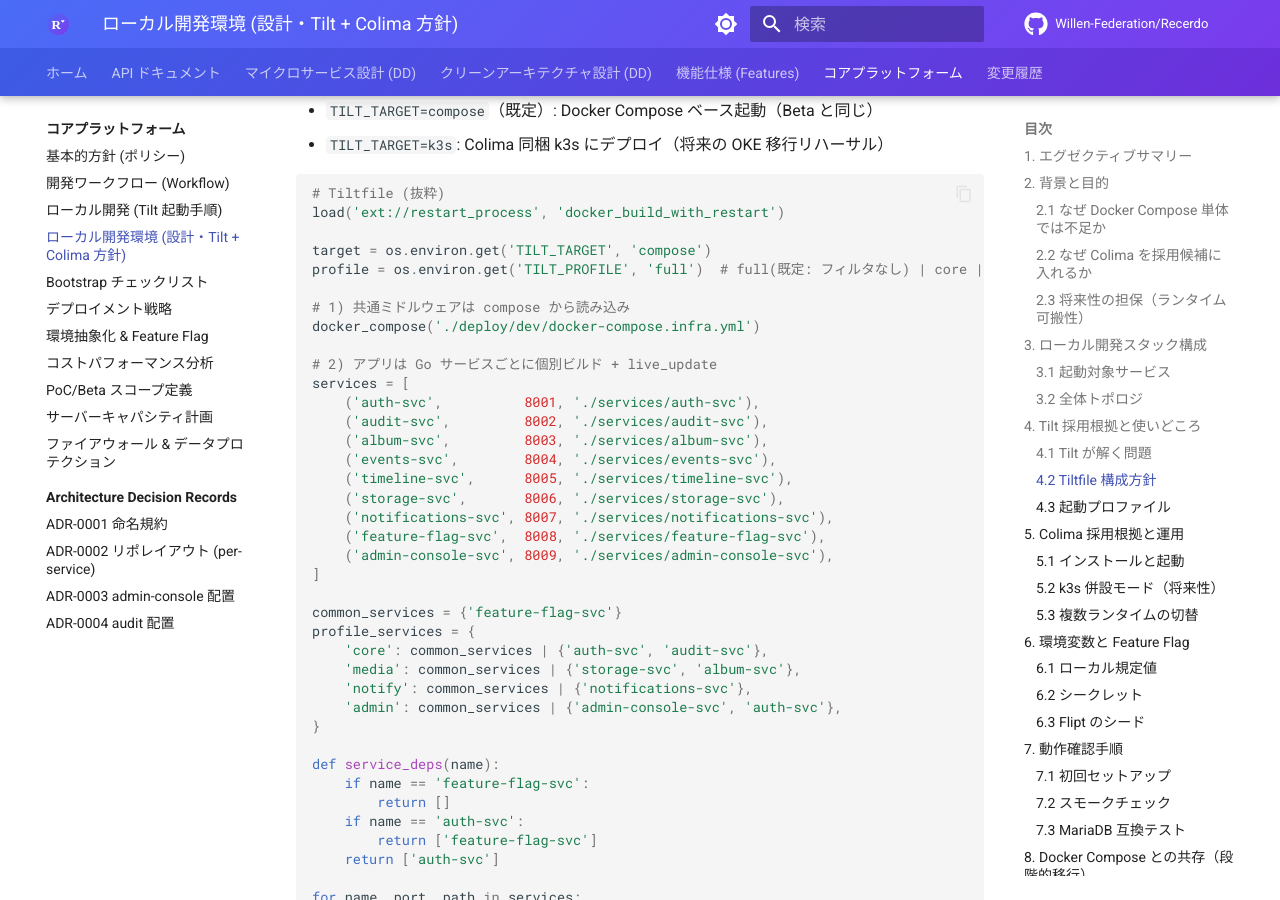
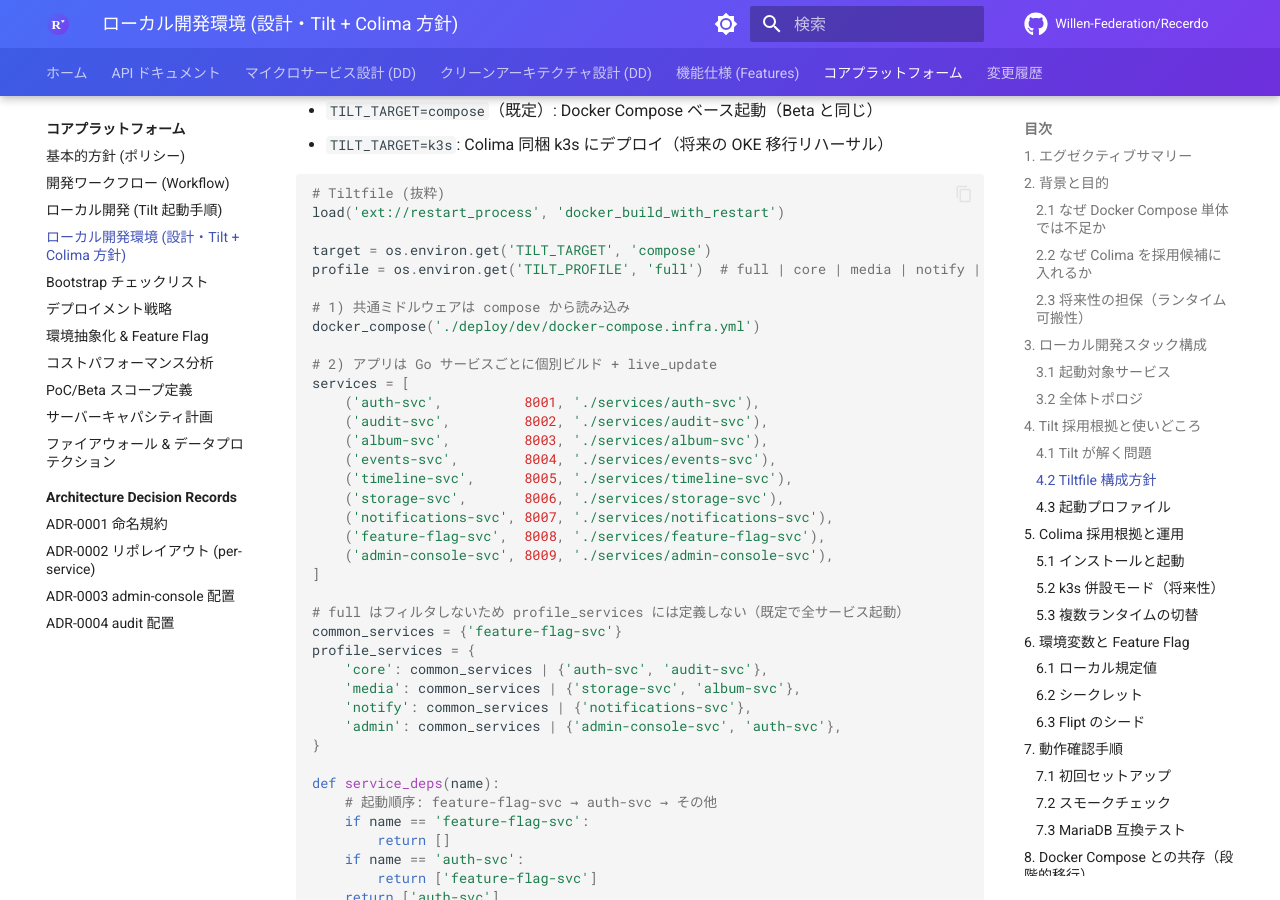
Before and after one commit to Willen-Federation/Recerdo-Developers-Docs, an MkDocs documentation site: the page built from docs/core/local-development.md, in a window 1280 px wide and 900 px high, scrolled down 5106 px. Built offline with MkDocs 1.6.1 and Material for MkDocs 9.7.7, drawn with Linux system fonts in a browser that asks for light colours; comment, search, counter and statistics services are not loaded.

Commit message:
docs: clarify full-profile filtering semantics in Tilt snippet comments
Agent-Logs-Url: https://github.com/Willen-Federation/Recerdo-Developers-Docs/sessions/9b9c4fb6-6386-4a01-964a-ed3b1d9da935

Co-authored-by: kackey621 <16284932+kackey621@users.noreply.github.com>

```diff
--- a/docs/core/local-development.md
+++ b/docs/core/local-development.md
@@ -214,6 +214,7 @@ services = [
     ('admin-console-svc', 8009, './services/admin-console-svc'),
 ]
 
+# full はフィルタしないため profile_services には定義しない（既定で全サービス起動）
 common_services = {'feature-flag-svc'}
 profile_services = {
     'core': common_services | {'auth-svc', 'audit-svc'},
@@ -223,6 +224,7 @@ profile_services = {
 }
 
 def service_deps(name):
+    # 起動順序: feature-flag-svc → auth-svc → その他
     if name == 'feature-flag-svc':
         return []
     if name == 'auth-svc':
```
Also changed, not shown: other parts of docs/core/local-development.md (+1 -1 lines).
